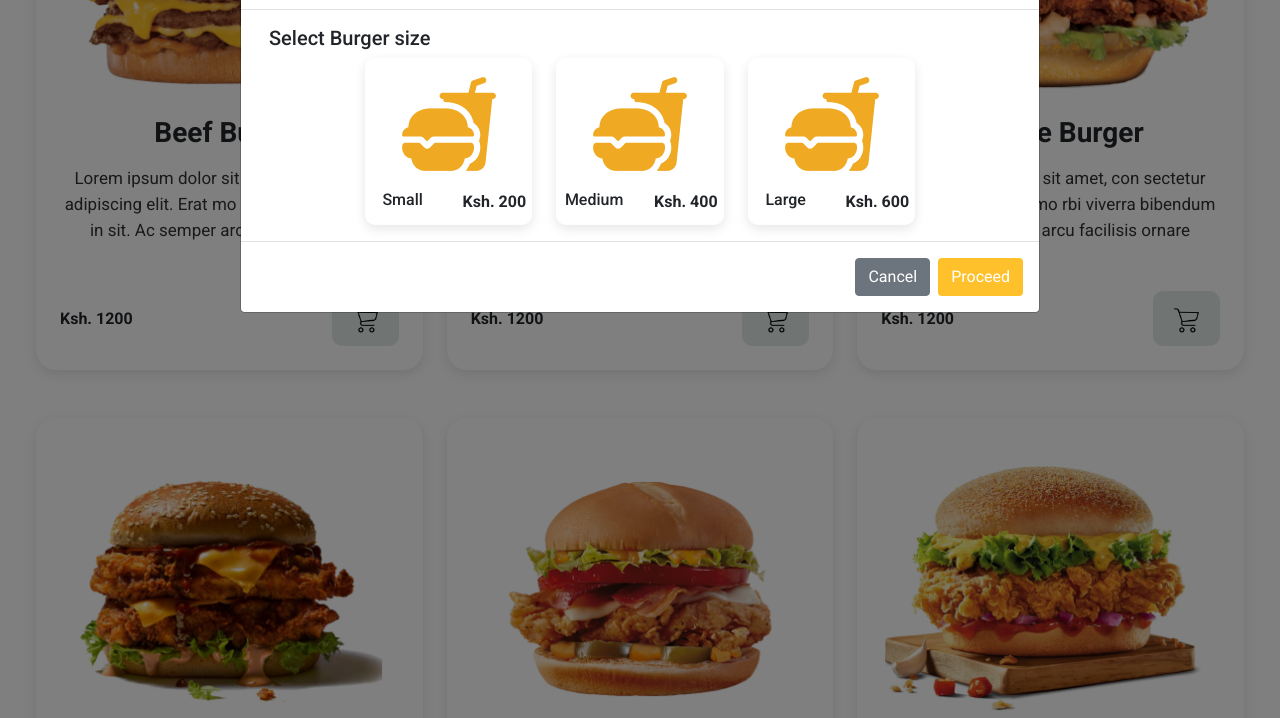
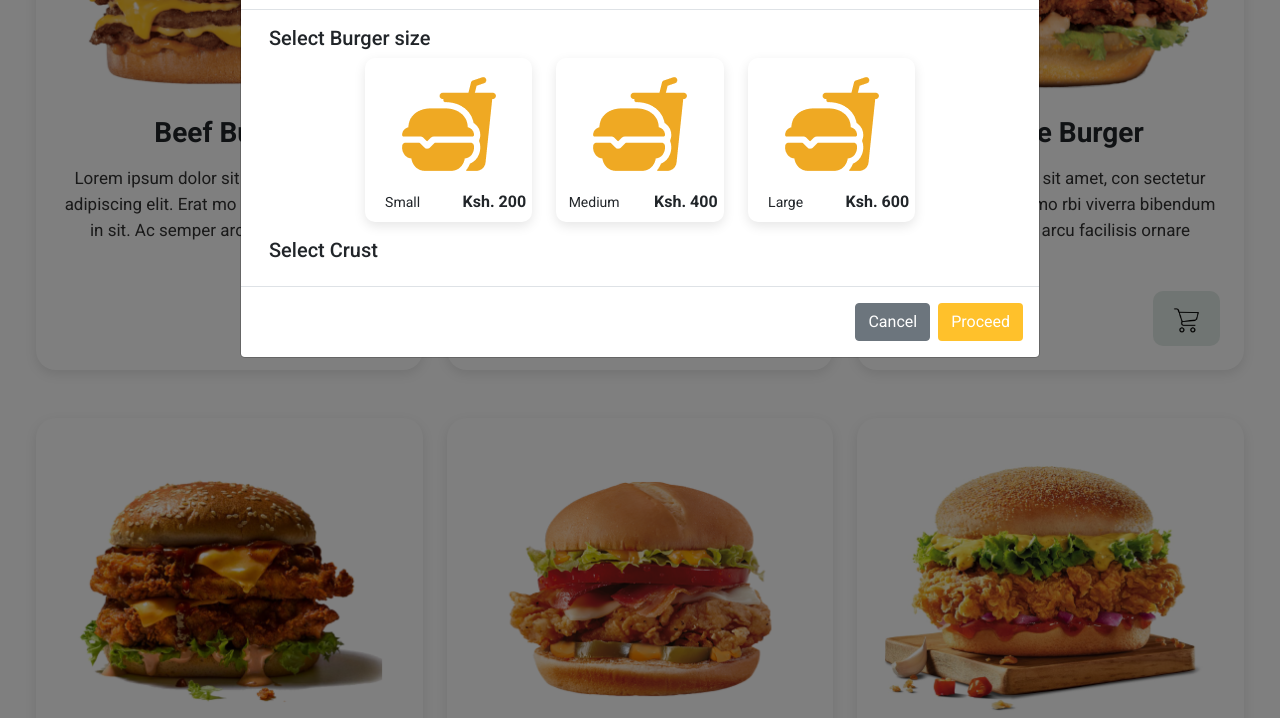
Before and after one commit to james-muriithi/burger-palace, a website: page index.html in a window 1280 px wide. Both pictures are taken after a click on the button 365 px from the left and 2214 px from the top of the page. Shown: the part 1896-2614 px from the top of the page. Drawn offline with nearby package versions, Linux system fonts and the light colour scheme.

Commit message:
select burger size

```diff
--- a/index.html
+++ b/index.html
@@ -243,7 +243,7 @@
 
                 </div>
                 <div class="col-md-4 col-sm-6 offset-lg-2 contact text-left text-sm-text mt-4 mt-sm-0">
-                    <h4>Contact</h4>
+                    <h4>Quick Links</h4>
                     <a href="#">Home</a>
                     <a href="#">Services</a>
                     <a href="#">About</a>
@@ -281,7 +281,8 @@
     <!-- crust-toppings modal -->
 
     <!-- Modal -->
-    <div class="modal fade" id="crust-toppings-modal" tabindex="-1" aria-labelledby="exampleModalLabel" aria-hidden="true">
+    <div class="modal fade" id="crust-toppings-modal" tabindex="-1" aria-labelledby="exampleModalLabel"
+        aria-hidden="true">
         <div class="modal-dialog modal-lg">
             <div class="modal-content">
                 <div class="modal-header">
@@ -292,8 +293,15 @@
                 </div>
                 <div class="modal-body">
                     <div class="container-fluid">
-                        <h5>Select Burger size</h5>
-                        <div class="row sizes justify-content-center">
+                        <div>
+                            <h5>Select Burger size</h5>
+                            <div class="row sizes justify-content-center">
+                            </div>
+                        </div>
+                        <div class="mt-3">
+                            <h5>Select Crust</h5>
+                            <div class="row crusts justify-content-center">
+                            </div>
                         </div>
                     </div>
                 </div>
--- a/js/app.js
+++ b/js/app.js
@@ -121,9 +121,7 @@ $(function () {
             </p>
         </div>
         <div class="price-cart d-flex mt-5 align-items-center">
-            <div class="col-6 price fw-bold">
-                Ksh. <span>1200</span>
-            </div>
+            <div class="col-6 price fw-bold"></div>
             <div class="col-6 d-flex">
                 <span class="add-to-cart d-flex align-items-center ms-auto">
                     <button class="btn" title="add to cart" data-bs-toggle="modal" data-bs-target="#crust-toppings-modal">
@@ -148,7 +146,7 @@ $(function () {
           </div>
           <div class="row pt-3">
               <div class="col-6 text-center">
-                  <h6 class="text-capitalize">${size}</h6>
+                  <small class="text-capitalize">${size}</small>
               </div>
               <div class="col-6 fw-bold text-center">
                   Ksh. ${price}
```
